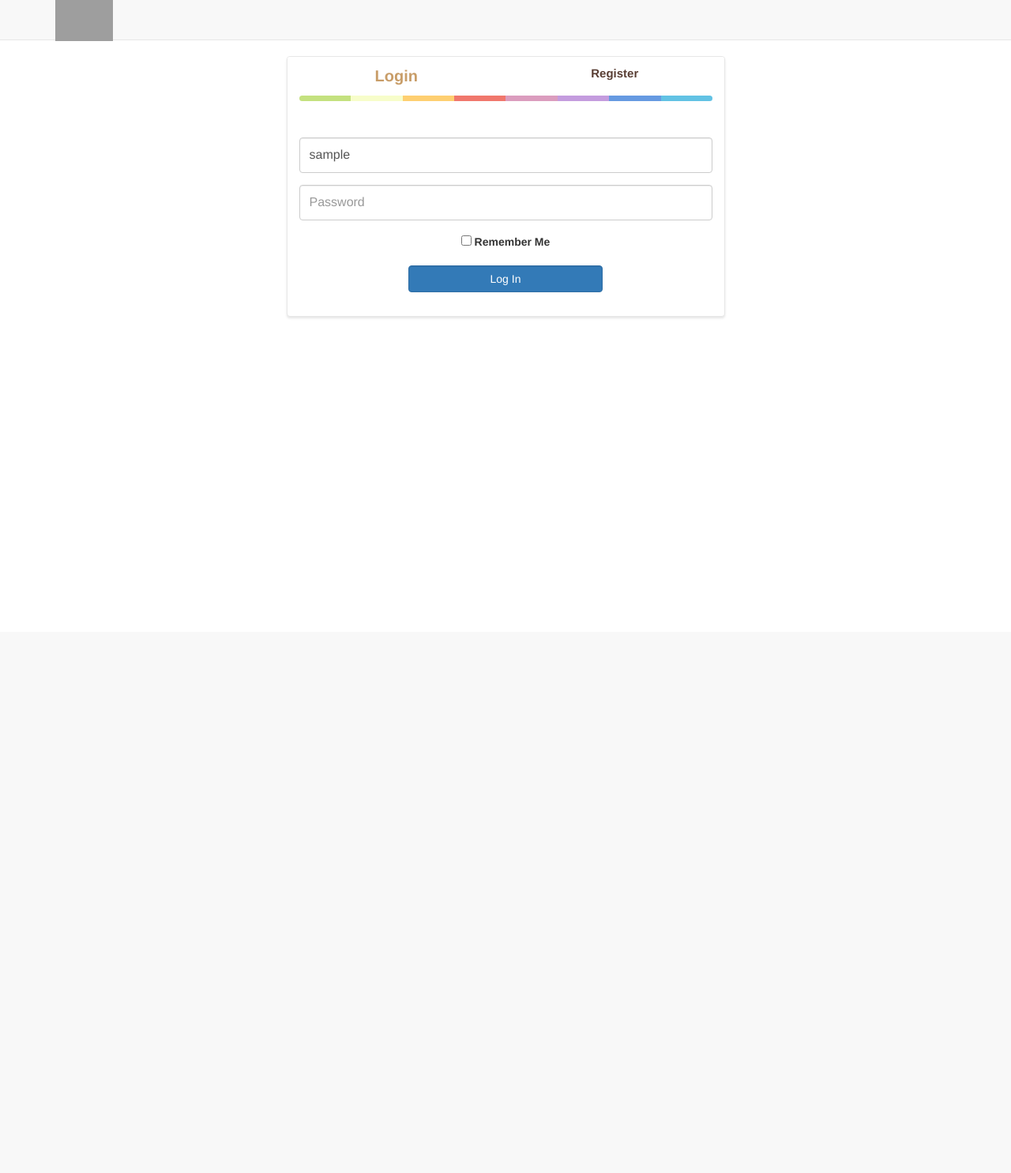
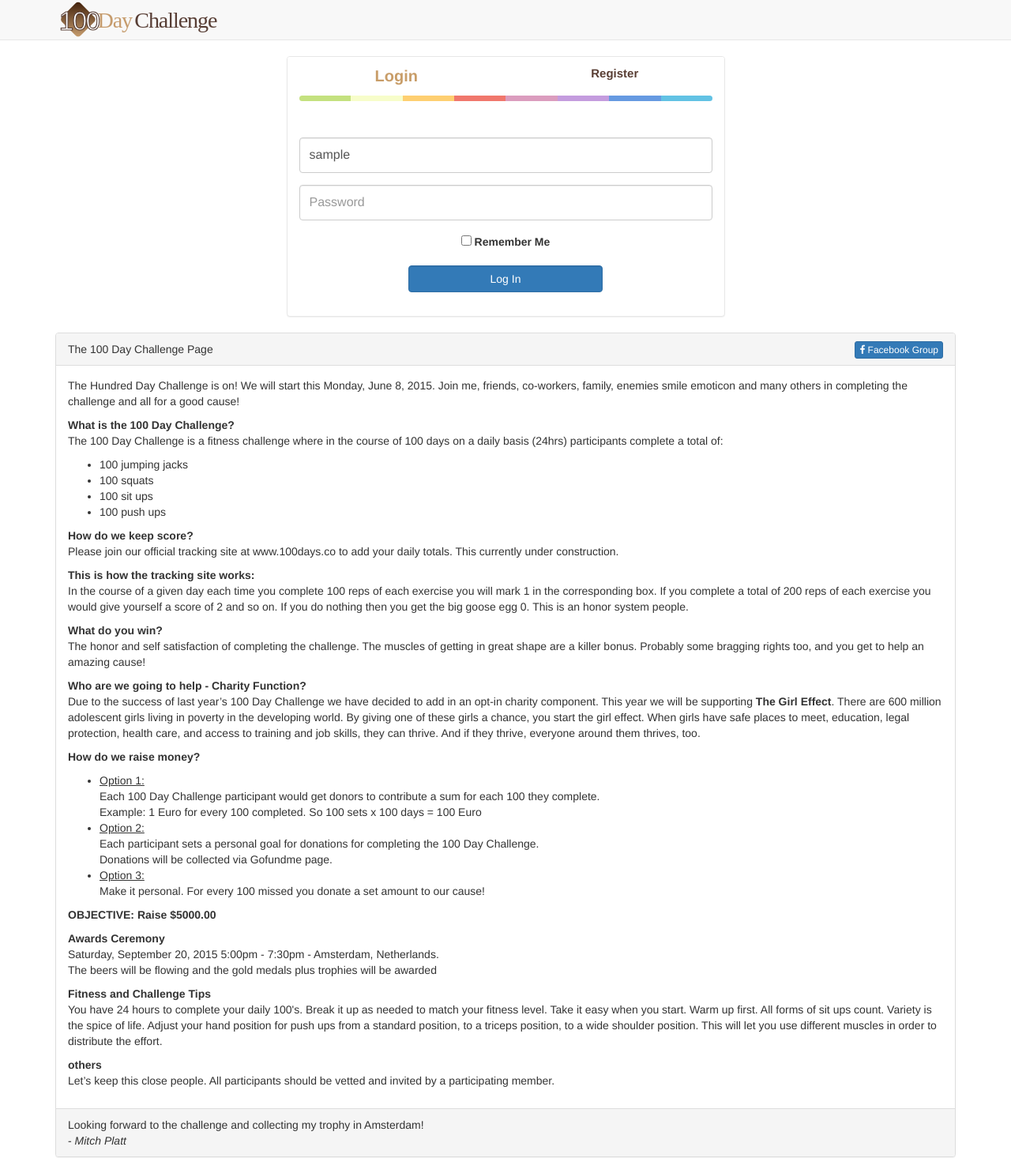
Before and after one commit to deluxetom/100days, a PHP site: template src/View/login.html.twig in a window 1280 px wide. Shown: the whole page at 79% size. Before the commit the page ends 800 px from the top, so only its background shows below. Run offline with PHP 8.4, Linux system fonts and the light colour scheme; the template is opened without the code that fills it: most values are stand-ins (such as "Sample title", 1, 10 or a date in 2020); some libraries are stand-ins or nearby versions; grey boxes are pictures that could not be loaded.

```diff
--- a/config/dev.php
+++ b/config/dev.php
@@ -3,7 +3,6 @@
 use Silex\Provider\MonologServiceProvider;
 use Silex\Provider\WebProfilerServiceProvider;
 use Predis\Session\Handler;
-use Symfony\Component\Security\Core\Encoder\MessageDigestPasswordEncoder;
 
 //twig
 $app['twig.path'] = array(__DIR__.'/../src/View');
@@ -71,9 +70,6 @@ $app['security.firewalls'] = array(
         }),
     ),
 );
-$app['security.encoder.digest'] = $app->share(function ($app) {
-    return new MessageDigestPasswordEncoder('sha1', false, 1);
-});
 
 // enable the debug mode
 $app['debug'] = true;
--- a/src/View/layout.html.twig
+++ b/src/View/layout.html.twig
@@ -7,7 +7,8 @@
     <meta name="viewport" content="width=device-width, initial-scale=1">
     <meta name="description" content="">
     <meta name="author" content="">
-
+    <link rel="icon" sizes="128x128" href="/icon.png">
+    <link rel="apple-touch-icon" sizes="128x128" href="/icon.png">
     <title>100 day challenge</title>
 
     {% block headcss %}
@@ -35,7 +36,7 @@
                 <span class="icon-bar"></span>
             </button>
             <a class="navbar-brand" href="{{ path('homepage') }}">
-                <img src="http://apgfx.videosz.com/thomas/100daychallenge/100daychallenege_logo.svg" alt="logo" height="55" style="margin-top: -18px;">
+                <img src="/100daychallenege_logo.svg" alt="logo" height="55" style="margin-top: -18px;">
             </a>
         </div>
         <div class="collapse navbar-collapse">
--- a/src/View/login.html.twig
+++ b/src/View/login.html.twig
@@ -78,12 +78,90 @@
             </div>
         </div>
     </div>
+
+    <div class="row">
+        <div class="col-lg-12">
+            <div class="panel panel-default">
+                <div class="panel-heading">
+                    The 100 Day Challenge Page
+                    <div class="pull-right">
+                        <a class="btn btn-xs btn-outline btn-primary" href="https://www.facebook.com/groups/452077894955810/" target="_blank">
+                            <i class="fa fa-facebook"></i> Facebook Group
+                        </a>
+                    </div>
+                </div>
+                <div class="panel-body">
+                    <p>The Hundred Day Challenge is on! We will start this Monday, June 8, 2015. Join me, friends, co-workers, family, enemies smile emoticon and many others in completing the challenge and all for a good cause!
+                    </p>
+                    <p>
+                        <b>What is the 100 Day Challenge?</b><br>
+                        The 100 Day Challenge is a fitness challenge where in the course of 100 days on a daily basis (24hrs) participants complete a total of:<br>
+                        <ul>
+                            <li>100 jumping jacks</li>
+                            <li>100 squats</li>
+                            <li>100 sit ups</li>
+                            <li>100 push ups</li>
+                        </ul>
+                    </p>
+                    <p>
+                        <b>How do we keep score?</b><br>
+                        Please join our official tracking site at www.100days.co to add your daily totals. This currently under construction.<br>
+                    </p>
+                    <p>
+                        <b>This is how the tracking site works:</b><br>
+                        In the course of a given day each time you complete 100 reps of each exercise you will mark 1 in the corresponding box. If you complete a total of 200 reps of each exercise you would give yourself a score of 2 and so on. If you do nothing then you get the big goose egg 0. This is an honor system people.
+                    </p>
+                    <p>
+                        <b>What do you win?</b><br>
+                        The honor and self satisfaction of completing the challenge. The muscles of getting in great shape are a killer bonus. Probably some bragging rights too, and you get to help an amazing cause!
+                    </p>
+                    <p>
+                        <b>Who are we going to help - Charity Function?</b><br>
+                        Due to the success of last year’s 100 Day Challenge we have decided to add in an opt-in charity component. This year we will be supporting <b>The Girl Effect</b>. There are 600 million adolescent girls living in poverty in the developing world. By giving one of these girls a chance, you start the girl effect. When girls have safe places to meet, education, legal protection, health care, and access to training and job skills, they can thrive. And if they thrive, everyone around them thrives, too.
+                    </p>
+                    <p>
+                        <b>How do we raise money?</b><br>
+                        <ul>
+                        <li><u>Option 1:</u><br>
+                            Each 100 Day Challenge participant would get donors to contribute a sum for each 100 they complete.<br>
+                            Example: 1 Euro for every 100 completed. So 100 sets x 100 days = 100 Euro
+                        </li>
+                        <li><u>Option 2:</u><br>
+                            Each participant sets a personal goal for donations for completing the 100 Day Challenge. <br>Donations will be collected via Gofundme page.
+                        </li>
+                        <li><u>Option 3:</u><br>
+                            Make it personal. For every 100 missed you donate a set amount to our cause!
+                        </li>
+                    </ul>
+                    </p>
+                    <p>
+                        <b>OBJECTIVE: Raise $5000.00</b><br>
+                    </p>
+                    <p>
+                        <b>Awards Ceremony</b><br>
+                        Saturday, September 20, 2015 5:00pm - 7:30pm - Amsterdam, Netherlands. <br>The beers will be flowing and the gold medals plus trophies will be awarded
+                    </p>
+                    <p>
+                        <b>Fitness and Challenge Tips</b><br>
+                        You have 24 hours to complete your daily 100's. Break it up as needed to match your fitness level. Take it easy when you start. Warm up first. All forms of sit ups count. Variety is the spice of life. Adjust your hand position for push ups from a standard position, to a triceps position, to a wide shoulder position. This will let you use different muscles in order to distribute the effort.
+                    </p>
+                    <p>
+                        <b> others</b><br>
+                        Let’s keep this close people. All participants should be vetted and invited by a participating member.
+                        </p>
+                </div>
+                <div class="panel-footer">
+                    Looking forward to the challenge and collecting my trophy in Amsterdam!<br>
+                    - <i>Mitch Platt<i>
+                </div>
+            </div>
+        </div>
+    </div>
+
+
     <style>
         .panel-login {
             border-color: #e7e7e7;
-            -webkit-box-shadow: 0px 2px 3px 0px rgba(0,0,0,0.1);
-            -moz-box-shadow: 0px 2px 3px 0px rgba(0,0,0,0.1);
-            box-shadow: 0px 2px 3px 0px rgba(0,0,0,0.1);
         }
         .panel-login>.panel-heading {
             color: #00415d;
```
Also changed, not shown: config/schema.sql (added, +11 -0 lines), src/Command/AdminPass.php (added, +51 -0 lines), src/Security/User.php (added, +200 -0 lines), src/Security/UserProvider.php (+19 -10 lines), src/console.php (+5 -11 lines).
